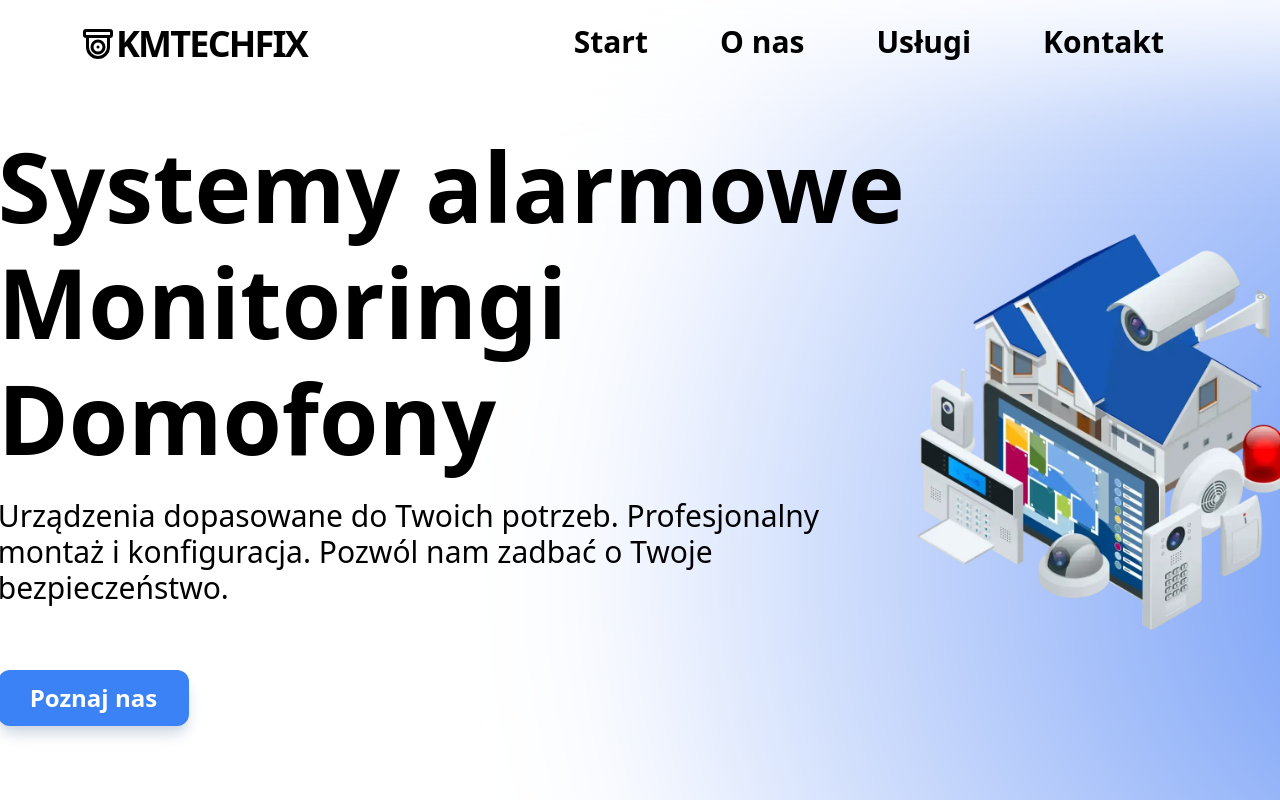
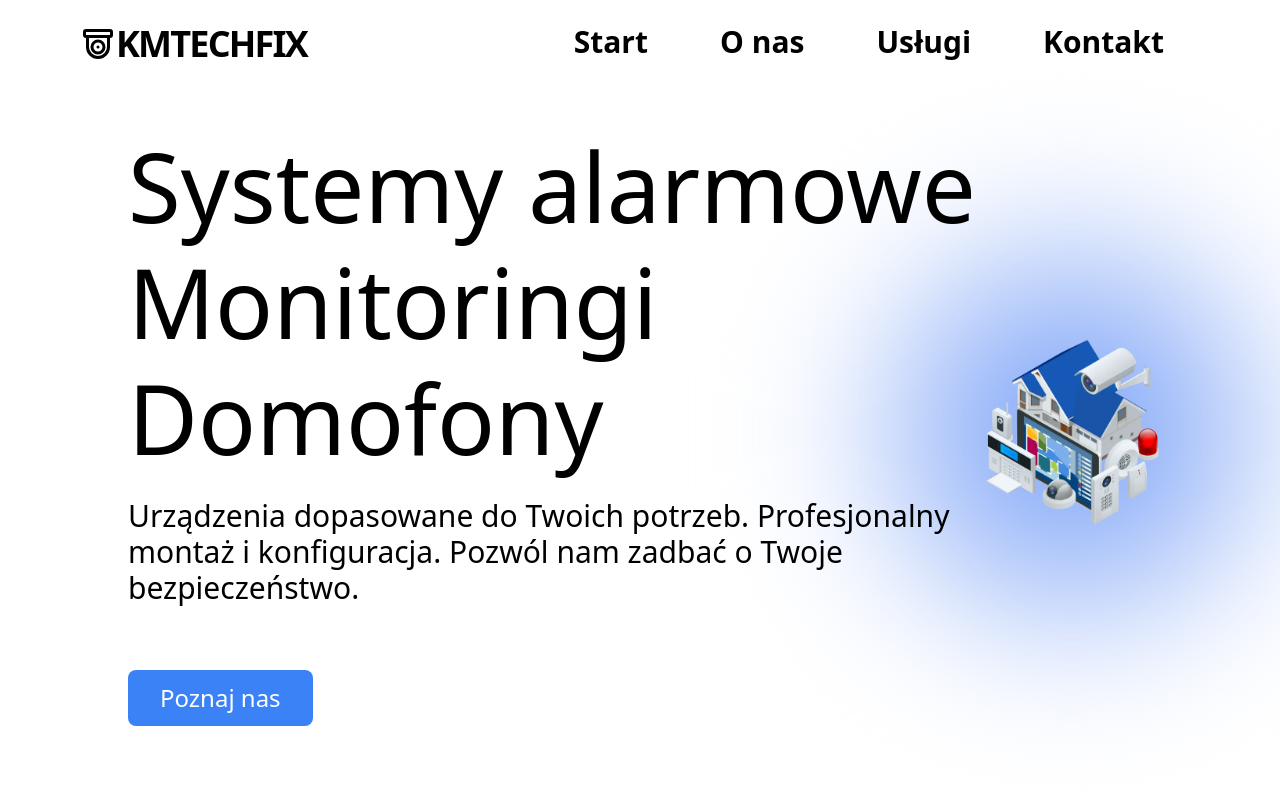
Before and after one commit to gapinsky/kmechfix, a React (Vite) app: page / in a window 1280 px wide. Shown: the top 800 px of the page. Built offline with nearby package versions, Linux system fonts and the light colour scheme.

Commit message:
few changes in hero

```diff
--- a/src/components/Sections/Hero.tsx
+++ b/src/components/Sections/Hero.tsx
@@ -1,18 +1,20 @@
 import heroImg from '../../assets/img/hero.webp';
 const Hero = () => {
 	return (
-		<section className='relative px-5 pt-16 flex flex-col justify-around items-center overflow-x-clip h-svh lg:px-32'>
+		<section className=' px-5 pt-16 flex flex-col justify-around items-center overflow-x-clip h-svh lg:px-20'>
 			{/* <div className='absolute w-[400px] h-[400px] left-1/2 top-0 -translate-x-1/2 -z-10 rounded-full bg-radial-center'></div> */}
-
-			<div className='top-16 absolute bg-radial-center  blur-3xl rounded-full w-[1000px] h-[400px] md:w-[1200px] md:h-[500px] lg:w-[3000px] lg:h-[1000px] lg:left-0'></div>
-			<div className='relative flex flex-col justify-center items-center  z-10 md:px-10 lg:order-1 lg:flex-row '>
-				<img
-					src={heroImg}
-					alt=''
-					className=' max-w-[70%]  z-10  md:max-w-[50%]  lg:order-2 pointer-events-none lg:max-w-[40%]'
-				/>
+			{/* md:w-[1200px] md:h-[500px] lg:w-[3000px] lg:h-[1000px] */}
+			<div className=' flex flex-col justify-center  items-center  z-10 md:px-10 lg:order-1 lg:flex-row '>
+				<div className='relative flex justify-center items-center h-full w-full lg:order-2  '>
+					<div className='absolute bg-radial-center  blur-3xl rounded-full w-[300%] h-[120%]'></div>
+					<img
+						src={heroImg}
+						alt='obrazek sekcji tytułowej, dom z systemem monitoringu'
+						className=' max-w-[70%]  z-10  md:max-w-[50%]   pointer-events-none lg:max-w-[100%] lg:w-full'
+					/>
+				</div>
 				<div className='z-10 px-2 lg:order-1'>
-					<span className='mb-2 grid gap-1 font-semibold text-3xl  md:text-6xl md:gap-4 md:mb-8 lg:gap-5 lg:text-8xl'>
+					<span className='mb-2 grid gap-1  text-3xl  md:text-6xl md:gap-4 md:mb-8 lg:gap-5 lg:text-8xl'>
 						<h2 className='text-nowrap'>Systemy alarmowe</h2>
 						<h2>Monitoringi</h2>
 						<h2>Domofony</h2>
@@ -21,12 +23,12 @@ const Hero = () => {
 						Urządzenia dopasowane do Twoich potrzeb. Profesjonalny montaż i
 						konfiguracja. Pozwól nam zadbać o Twoje bezpieczeństwo.
 					</p>
-					<button className='  font-semibold bg-blue-500 text-white rounded-xl shadow-lg shadow-slate-300 text-2xl px-8 py-3 hidden lg:block'>
+					<button className=' bg-blue-500 text-white rounded-lg text-2xl px-8 py-3 hidden lg:block'>
 						Poznaj nas
 					</button>
 				</div>
 			</div>
-			<button className=' z-10  py-2 px-6 mx-auto text-xl  font-semibold bg-blue-500 text-white rounded-xl shadow-lg shadow-slate-300 md:text-3xl md:px-8 md:py-3  lg:hidden'>
+			<button className=' z-10  py-2 px-6 mx-auto text-xl  bg-blue-500 text-white rounded-md md:text-2xl md:px-8 md:py-3  lg:hidden'>
 				Poznaj nas
 			</button>
 		</section>
--- a/tailwind.config.js
+++ b/tailwind.config.js
@@ -10,10 +10,6 @@ export default {
 			colors: {
 				main: '#1658b6',
 			},
-			screens: {
-				'min-h-750': { raw: '(min-height: 750px)' },
-				'min-w-350': { raw: '(min-width: 350px)' },
-			},
 		},
 	},
 	plugins: [],
```
